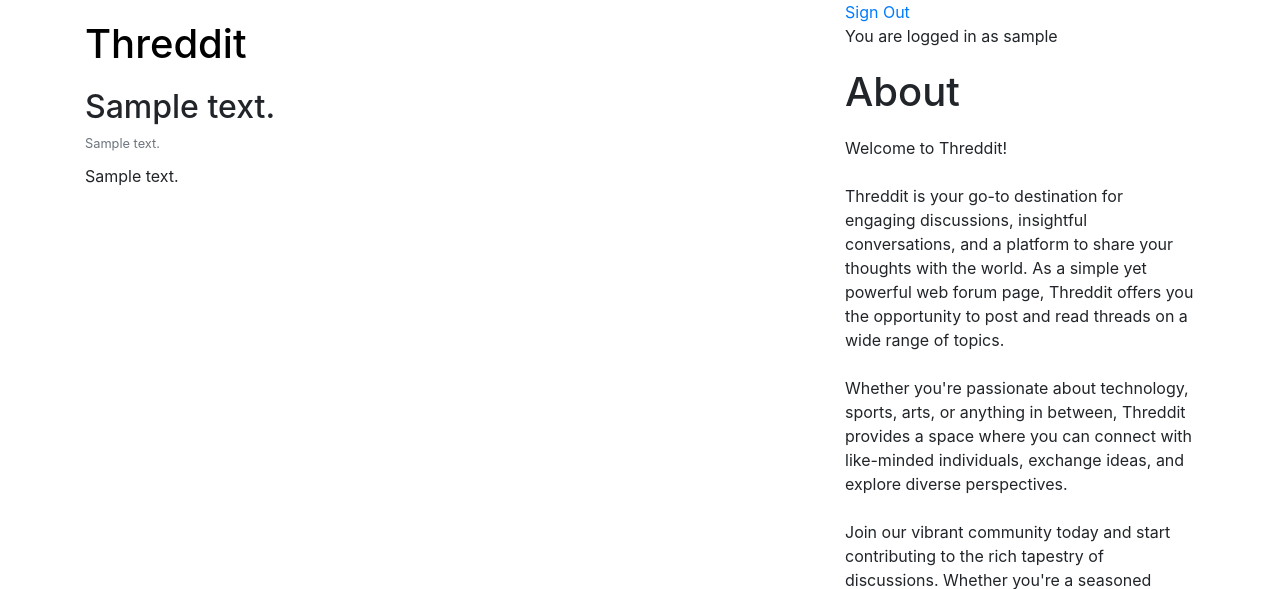
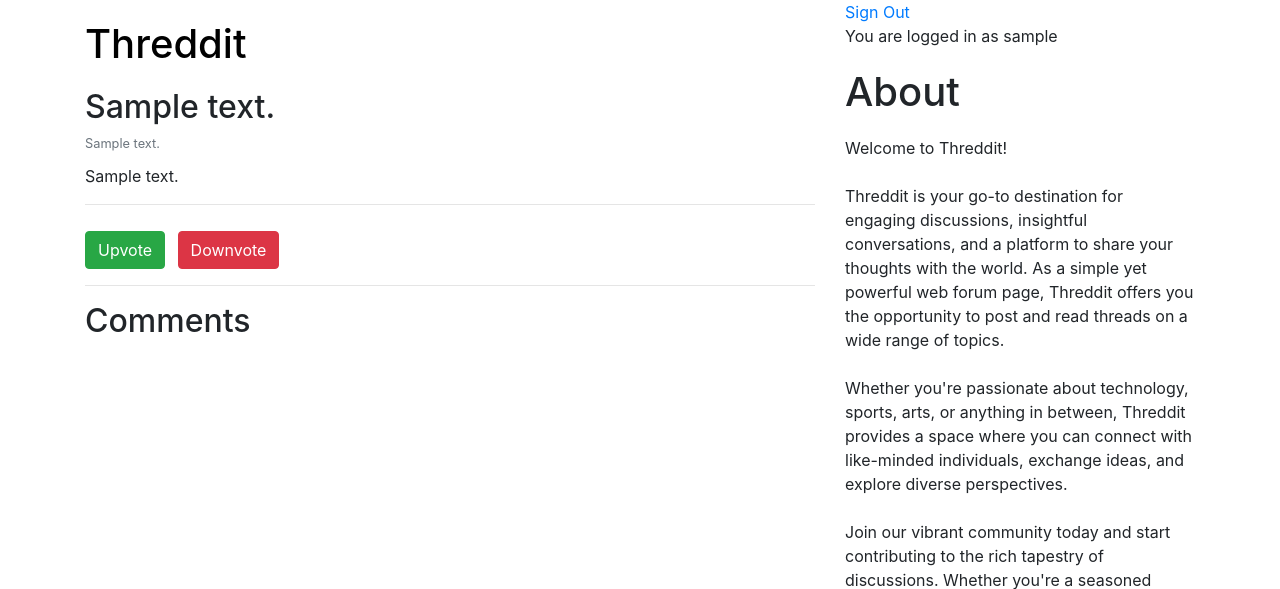
Before and after one commit to tukkimiesjonni/cybersecurityproject1, a Flask app: template templates/thread.html in a window 1280 px wide. Shown: the top 589 px of the page. Run offline with Flask 3, Linux system fonts and the light colour scheme; the visitor is signed in with stand-in values (Sample User, id 1); the template is opened without the code that fills it: most values are stand-ins (such as "Sample title", 1, 10 or a date in 2020); some libraries are stand-ins or nearby versions.

Commit message:
Added upvote and downvote buttons

```diff
--- a/templates/thread.html
+++ b/templates/thread.html
@@ -34,6 +34,19 @@
                     <p>
                         {{content[2]}}
                     </p>
+                    <hr>
+                    {% if session.username %}
+                    <form action="/upvote" method="post" class="d-inline">
+                        <button type="submit" value="post" class="btn btn-success mr-2">Upvote</button>
+                    </form>
+                    <form action="downvote" method="post" class="d-inline">
+                        <button type="submit" value="post" class="btn btn-danger">Downvote</button>
+                    </form>
+                    {% endif %}
+                    <hr>
+                    <h2>
+                        Comments
+                    </h2>
                     {% endif %}
                 </div>
                 <div class="col-4">
```
